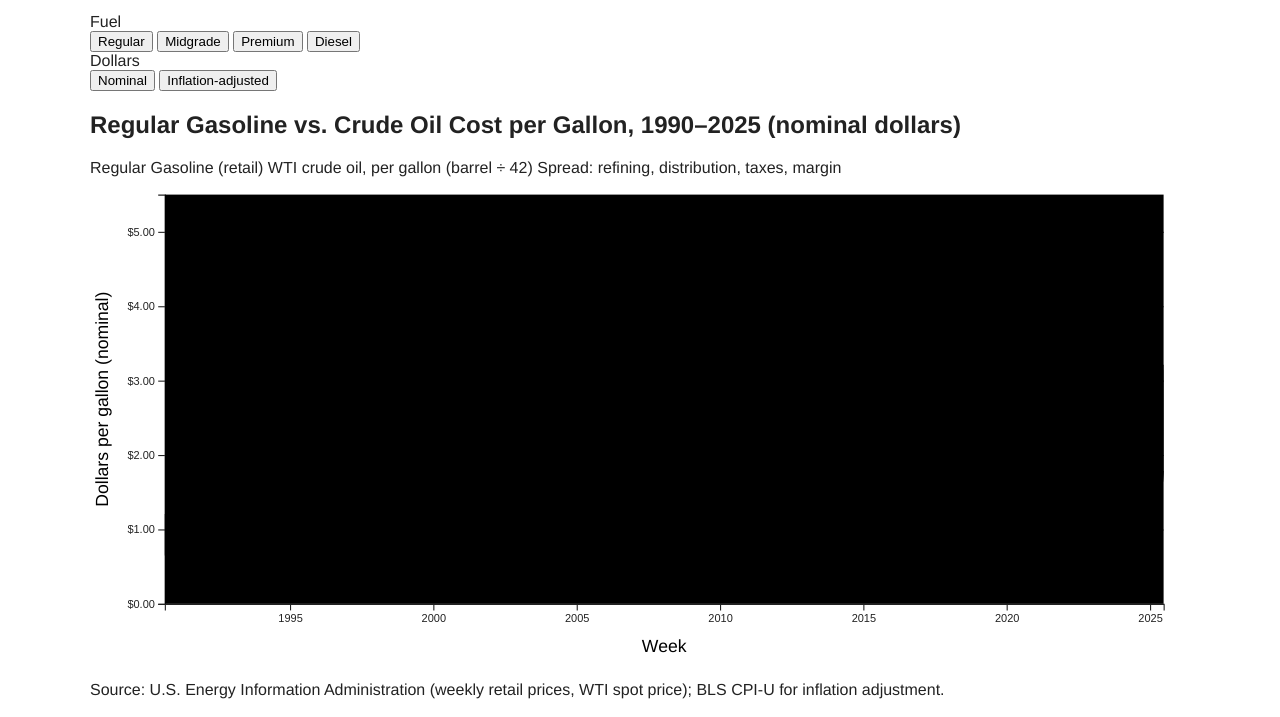
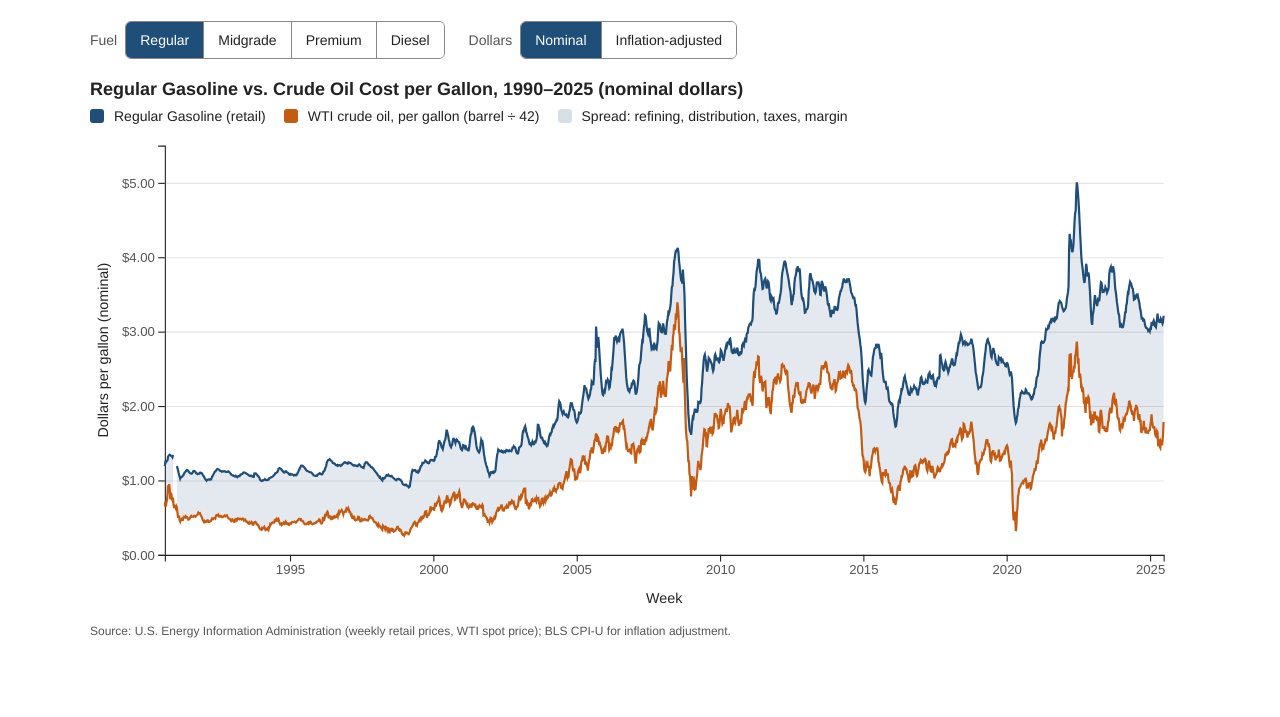
Before and after one commit to madelineboss/Gas-Vs-Oil, a plain HTML site: page frontend/index.html in a window 1280 px wide. Shown: the part 83-800 px from the top of the page. Drawn offline with nearby package versions, Linux system fonts and the light colour scheme.

Commit message:
Updating style sheet

```diff
--- a/frontend/css/style.css
+++ b/frontend/css/style.css
@@ -27,3 +27,165 @@ header p{
     margin-top: 0;
     color: var(--muted);
 }
+
+/* ---- Layout ---- */
+.panel {
+  margin: 24px 0;
+}
+
+.chart svg {
+  width: 100%;
+  height: auto;
+  display: block;
+}
+
+.chart-title {
+  font-size: 18px;
+  margin: 20px 0 8px;
+}
+
+.source {
+  font-size: 12px;
+  color: var(--muted);
+}
+
+/* ---- Controls ---- */
+.controls {
+  display: flex;
+  flex-wrap: wrap;
+  gap: 24px;
+}
+
+.control-group {
+  display: flex;
+  align-items: center;
+  gap: 8px;
+}
+
+.control-label {
+  font-size: 14px;
+  color: var(--muted);
+}
+
+.toggle {
+  display: flex;
+  border: 1px solid #888888;
+  border-radius: 6px;
+  overflow: hidden;
+}
+
+.toggle button {
+  min-height: 36px;
+  padding: 0 14px;
+  border: 0;
+  border-left: 1px solid #888888;
+  background: #ffffff;
+  color: var(--text);
+  font: inherit;
+  font-size: 14px;
+  cursor: pointer;
+}
+
+.toggle button:first-child {
+  border-left: 0;
+}
+
+.toggle button[aria-pressed="true"] {
+  background: var(--gas);
+  color: #ffffff;
+}
+
+.toggle button:focus-visible {
+  outline: 2px solid var(--crude);
+  outline-offset: -2px;
+}
+
+/* ---- Legend ---- */
+.legend {
+  display: flex;
+  flex-wrap: wrap;
+  gap: 18px;
+  font-size: 14px;
+  margin-bottom: 4px;
+}
+
+.legend-item {
+  display: flex;
+  align-items: center;
+  gap: 6px;
+}
+
+.swatch {
+  display: inline-block;
+  width: 14px;
+  height: 14px;
+  border-radius: 3px;
+  margin-right: 4px;
+  vertical-align: -2px;
+}
+
+.swatch.gas { background: var(--gas); }
+.swatch.crude { background: var(--crude); }
+.swatch.spread { background: rgba(31, 78, 121, 0.18); }
+
+/* ---- Chart marks ---- */
+.line {
+  fill: none;
+  stroke-width: 2;
+}
+
+.gas-line { stroke: var(--gas); }
+.crude-line { stroke: var(--crude); }
+
+.spread-area {
+  fill: rgba(31, 78, 121, 0.12);
+}
+
+.axis text {
+  font-size: 12px;
+  fill: var(--muted);
+}
+
+.axis-label {
+  font-size: 13px;
+  fill: var(--text);
+}
+
+.grid line {
+  stroke: #e5e5e5;
+}
+
+.overlay {
+  fill: transparent;
+  cursor: crosshair;
+}
+
+/* ---- Hover ---- */
+.hover-line {
+  stroke: #444444;
+  stroke-width: 1;
+  stroke-dasharray: 3 3;
+  pointer-events: none;
+}
+
+.hover-dot {
+  fill: #ffffff;
+  stroke-width: 2.5;
+  pointer-events: none;
+}
+
+.gas-dot { stroke: var(--gas); }
+.crude-dot { stroke: var(--crude); }
+
+.tooltip {
+  display: none;
+  position: absolute;
+  pointer-events: none;
+  background: #ffffff;
+  border: 1px solid #cccccc;
+  border-radius: 6px;
+  padding: 8px 10px;
+  font-size: 13px;
+  line-height: 1.5;
+  box-shadow: 0 2px 8px rgba(0, 0, 0, 0.12);
+}
```
